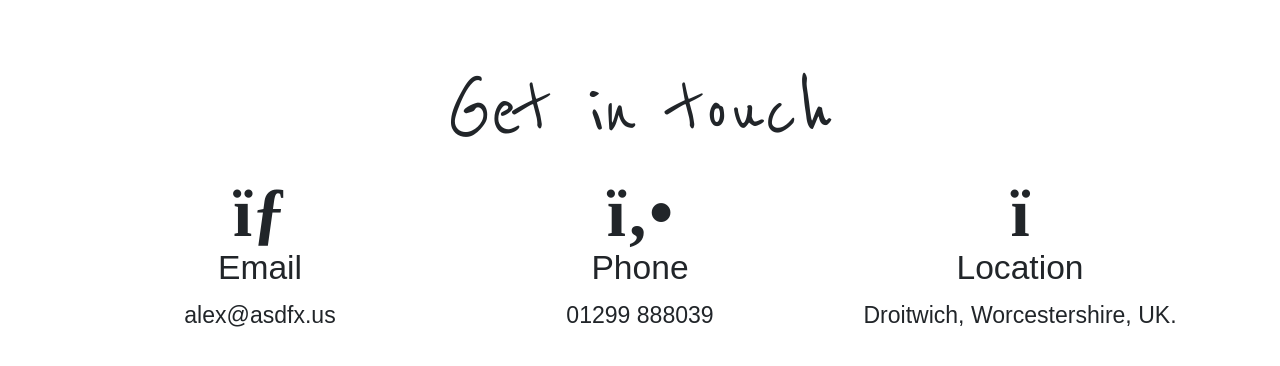
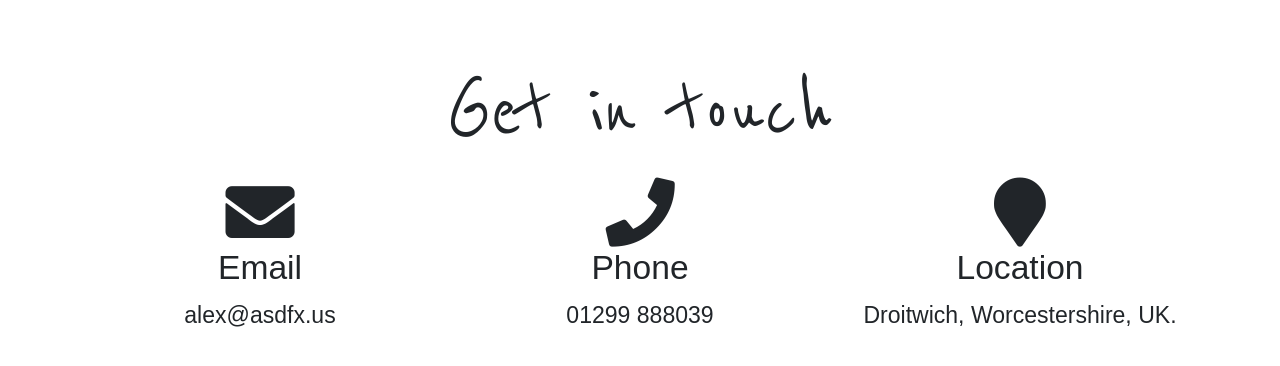
Before and after one commit to agjmills/website, a website: page public/contact.html in a window 1280 px wide. Shown: the part 126-492 px from the top of the page. Drawn offline with Linux system fonts and the light colour scheme; a web font is replaced by a local one.

Commit message:
use cdn fontawesome

```diff
--- a/public/contact.html
+++ b/public/contact.html
@@ -3,6 +3,7 @@
 <head>
     <title>Alex Mills - a web developer</title>
     <link rel="stylesheet" href="/css/application.css">
+    <link rel="stylesheet" href="https://use.fontawesome.com/releases/v5.7.1/css/all.css" integrity="sha384-fnmOCqbTlWIlj8LyTjo7mOUStjsKC4pOpQbqyi7RrhN7udi9RwhKkMHpvLbHG9Sr" crossorigin="anonymous">
     <meta name="viewport" content="width=device-width, initial-scale=1, shrink-to-fit=no">
     <meta charset="utf-8">
 </head>
```
